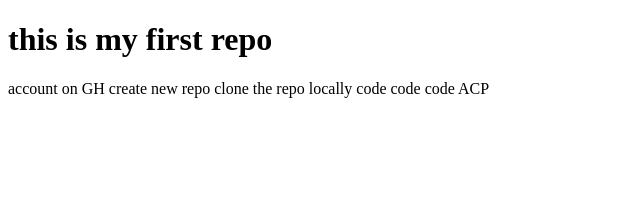
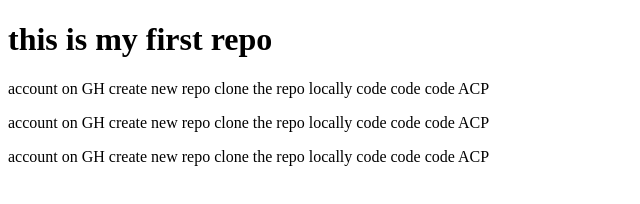
Before and after one commit to RazanAl-Quran/first-repo, a plain HTML site: page index.html in a window 1280 px wide. Shown: the whole page, without its empty margins (0-640 px from the left). Drawn offline with Linux system fonts and the light colour scheme.

Commit message:
feat: homepage contend added

```diff
--- a/index.html
+++ b/index.html
@@ -15,5 +15,19 @@
     code code code
     ACP
    </p>
+    <p>
+    account on GH
+    create new repo
+    clone the repo locally
+    code code code
+    ACP
+   </p>
+    <p>
+    account on GH
+    create new repo
+    clone the repo locally
+    code code code
+    ACP
+   </p>
 </body>
 </html>
```
